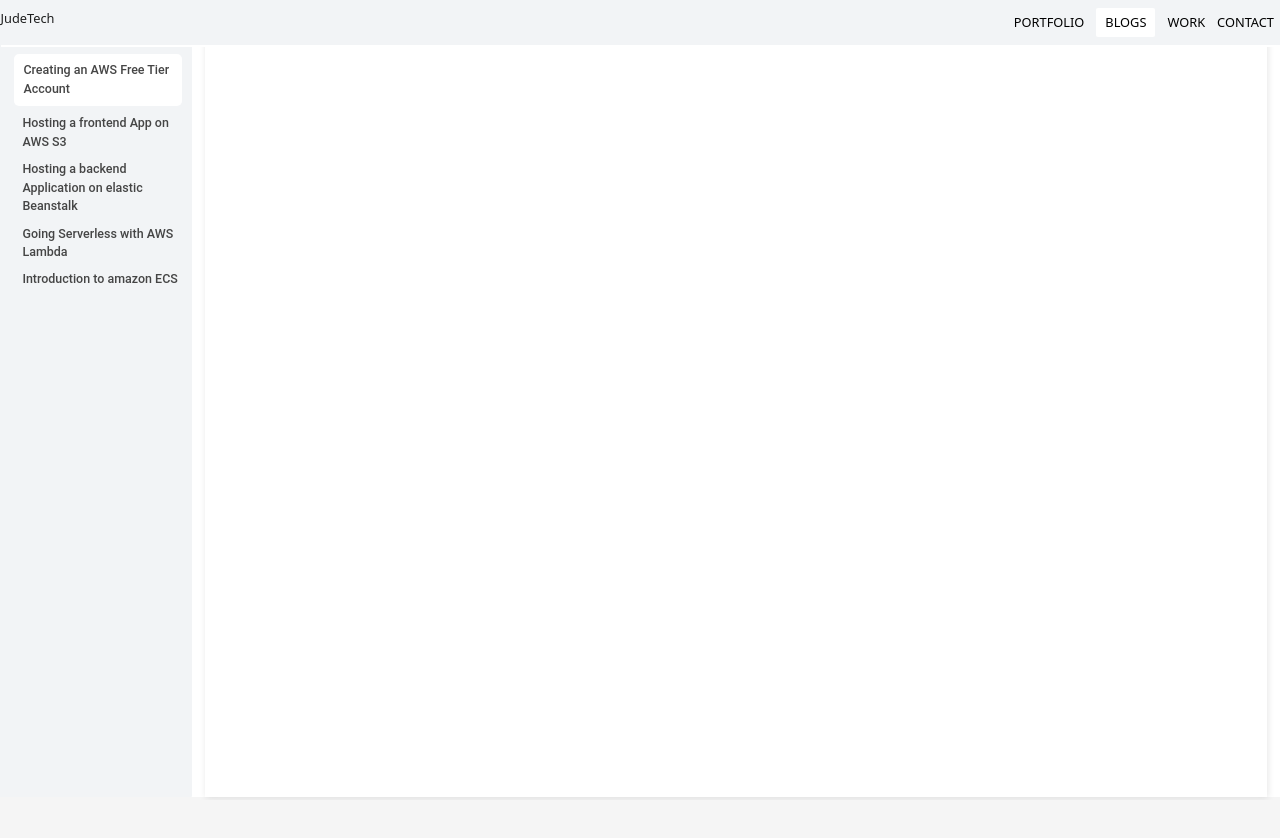
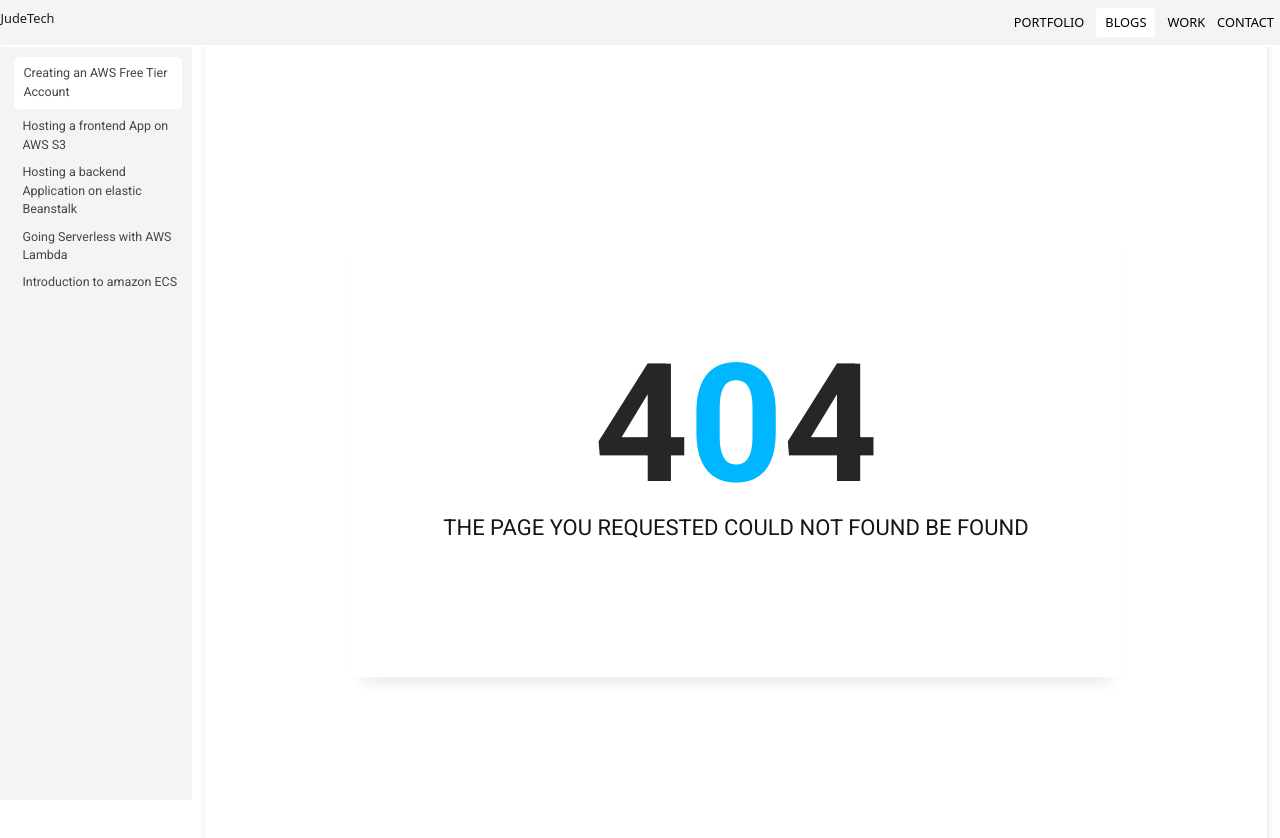
Before and after one commit to judahtc/portfolio, an Angular app: page /blogs in a window 1280 px wide. Shown: the top 838 px of the page. Before the commit the page ends 800 px from the top, so only its background shows below. Built offline with nearby package versions, Linux system fonts and the light colour scheme.

Commit message:
added the page not found functionality

```diff
--- a/src/app/angular-on-s3/angular-on-s3.component.html
+++ b/src/app/angular-on-s3/angular-on-s3.component.html
@@ -101,6 +101,7 @@
             </span>
 
 
+
           </div>
           <span style="font-weight: 600;">React</span>
           <div class="code-container">
--- a/src/app/app.routes.ts
+++ b/src/app/app.routes.ts
@@ -6,6 +6,7 @@ import { BlogsComponent } from './blogs/blogs.component';
 import { PortalComponent } from './portal/portal.component';
 import { AngularOnS3Component } from './angular-on-s3/angular-on-s3.component';
 import { AwsFreeTierComponent } from './aws-free-tier/aws-free-tier.component';
+import { PageNotFoundComponent } from './page-not-found/page-not-found.component';
 export const routes: Routes = [
   {
     path: '',
@@ -18,10 +19,13 @@ export const routes: Routes = [
         children: [
           { path: 'angular-on-s3', component: AngularOnS3Component },
           { path: 'aws-free-tier', component: AwsFreeTierComponent },
+          { path: '**', component: PageNotFoundComponent },
         ],
       },
     ],
   },
+
+  { path: '**', component: PageNotFoundComponent },
 ];
 
 @NgModule({
--- /dev/null
+++ b/src/app/page-not-found/page-not-found.component.html
@@ -0,0 +1,41 @@
+<!DOCTYPE html>
+<html lang="en">
+
+<head>
+  <meta charset="utf-8">
+  <meta http-equiv="X-UA-Compatible" content="IE=edge">
+  <meta name="viewport" content="width=device-width, initial-scale=1">
+  <!-- The above 3 meta tags *must* come first in the head; any other head content must come *after* these tags -->
+
+  <title>404 HTML Template by Colorlib</title>
+
+  <!-- Google font -->
+  <link href="https://fonts.googleapis.com/css?family=Roboto:400,700" rel="stylesheet">
+
+  <!-- Custom stlylesheet -->
+  <!-- <link type="text/css" rel="stylesheet" href="css/style.css" /> -->
+
+  <!-- HTML5 shim and Respond.js for IE8 support of HTML5 elements and media queries -->
+  <!-- WARNING: Respond.js doesn't work if you view the page via file:// -->
+  <!--[if lt IE 9]>
+		  <script src="https://oss.maxcdn.com/html5shiv/3.7.3/html5shiv.min.js"></script>
+		  <script src="https://oss.maxcdn.com/respond/1.4.2/respond.min.js"></script>
+		<![endif]-->
+
+</head>
+
+
+
+<div id="notfound">
+  <div class="notfound">
+    <div class="notfound-404">
+      <h1>4<span>0</span>4</h1>
+    </div>
+    <h2>the page you requested could not found be found</h2>
+
+  </div>
+</div>
+
+
+
+</html>
--- /dev/null
+++ b/src/app/page-not-found/page-not-found.component.scss
@@ -0,0 +1,165 @@
+* {
+  -webkit-box-sizing: border-box;
+  box-sizing: border-box;
+}
+
+body {
+  padding: 0;
+  margin: 0;
+}
+
+#notfound {
+  position: relative;
+  height: 100vh;
+  background: white;
+}
+
+#notfound .notfound {
+  position: absolute;
+  left: 50%;
+  top: 50%;
+  -webkit-transform: translate(-50%, -50%);
+  -ms-transform: translate(-50%, -50%);
+  transform: translate(-50%, -50%);
+}
+
+.notfound {
+  max-width: 767px;
+  width: 100%;
+  line-height: 1.4;
+  padding: 110px 40px;
+  text-align: center;
+  background: #fff;
+  -webkit-box-shadow: 0 15px 15px -10px rgba(0, 0, 0, 0.1);
+  box-shadow: 0 15px 15px -10px rgba(0, 0, 0, 0.1);
+}
+
+.notfound .notfound-404 {
+  position: relative;
+  height: 180px;
+}
+
+.notfound .notfound-404 h1 {
+  font-family: "Roboto", sans-serif;
+  position: absolute;
+  left: 50%;
+  top: 50%;
+  -webkit-transform: translate(-50%, -50%);
+  -ms-transform: translate(-50%, -50%);
+  transform: translate(-50%, -50%);
+  font-size: 165px;
+  font-weight: 700;
+  margin: 0px;
+  color: #262626;
+  text-transform: uppercase;
+}
+
+.notfound .notfound-404 h1 > span {
+  color: #00b7ff;
+}
+
+.notfound h2 {
+  font-family: "Roboto", sans-serif;
+  font-size: 22px;
+  font-weight: 400;
+  text-transform: uppercase;
+  color: #151515;
+  margin-top: 0px;
+  margin-bottom: 25px;
+}
+
+.notfound .notfound-search {
+  position: relative;
+  max-width: 320px;
+  width: 100%;
+  margin: auto;
+}
+
+.notfound .notfound-search > input {
+  font-family: "Roboto", sans-serif;
+  width: 100%;
+  height: 50px;
+  padding: 3px 65px 3px 30px;
+  color: #151515;
+  font-size: 16px;
+  background: transparent;
+  border: 2px solid #c5c5c5;
+  border-radius: 40px;
+  -webkit-transition: 0.2s all;
+  transition: 0.2s all;
+}
+
+.notfound .notfound-search > input:focus {
+  border-color: #00b7ff;
+}
+
+.notfound .notfound-search > button {
+  position: absolute;
+  right: 15px;
+  top: 5px;
+  width: 40px;
+  height: 40px;
+  text-align: center;
+  border: none;
+  background: transparent;
+  padding: 0;
+  cursor: pointer;
+}
+
+.notfound .notfound-search > button > span {
+  width: 15px;
+  height: 15px;
+  position: absolute;
+  left: 50%;
+  top: 50%;
+  -webkit-transform: translate(-50%, -50%) rotate(-45deg);
+  -ms-transform: translate(-50%, -50%) rotate(-45deg);
+  transform: translate(-50%, -50%) rotate(-45deg);
+  margin-left: -3px;
+}
+
+.notfound .notfound-search > button > span:after {
+  position: absolute;
+  content: "";
+  width: 10px;
+  height: 10px;
+  left: 0px;
+  top: 0px;
+  border-radius: 50%;
+  border: 4px solid #c5c5c5;
+  -webkit-transition: 0.2s all;
+  transition: 0.2s all;
+}
+
+.notfound-search > button > span:before {
+  position: absolute;
+  content: "";
+  width: 4px;
+  height: 10px;
+  left: 7px;
+  top: 17px;
+  border-radius: 2px;
+  background: #c5c5c5;
+  -webkit-transition: 0.2s all;
+  transition: 0.2s all;
+}
+
+.notfound .notfound-search > button:hover > span:after {
+  border-color: #00b7ff;
+}
+
+.notfound .notfound-search > button:hover > span:before {
+  background-color: #00b7ff;
+}
+
+@media only screen and (max-width: 767px) {
+  .notfound h2 {
+    font-size: 18px;
+  }
+}
+
+@media only screen and (max-width: 480px) {
+  .notfound .notfound-404 h1 {
+    font-size: 141px;
+  }
+}
```
Also changed, not shown: src/app/page-not-found/page-not-found.component.ts (added, +12 -0 lines), 1 other file (tests, documents, lock files or other folders).
